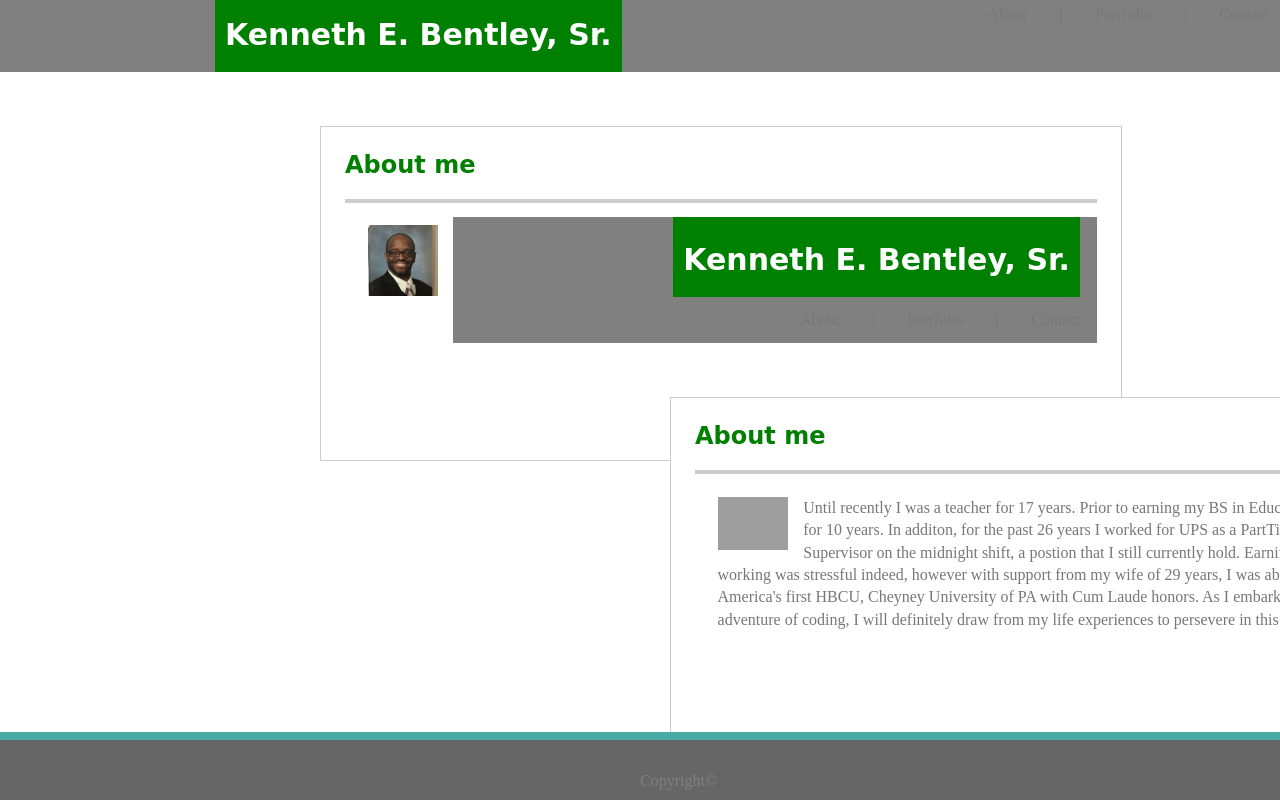
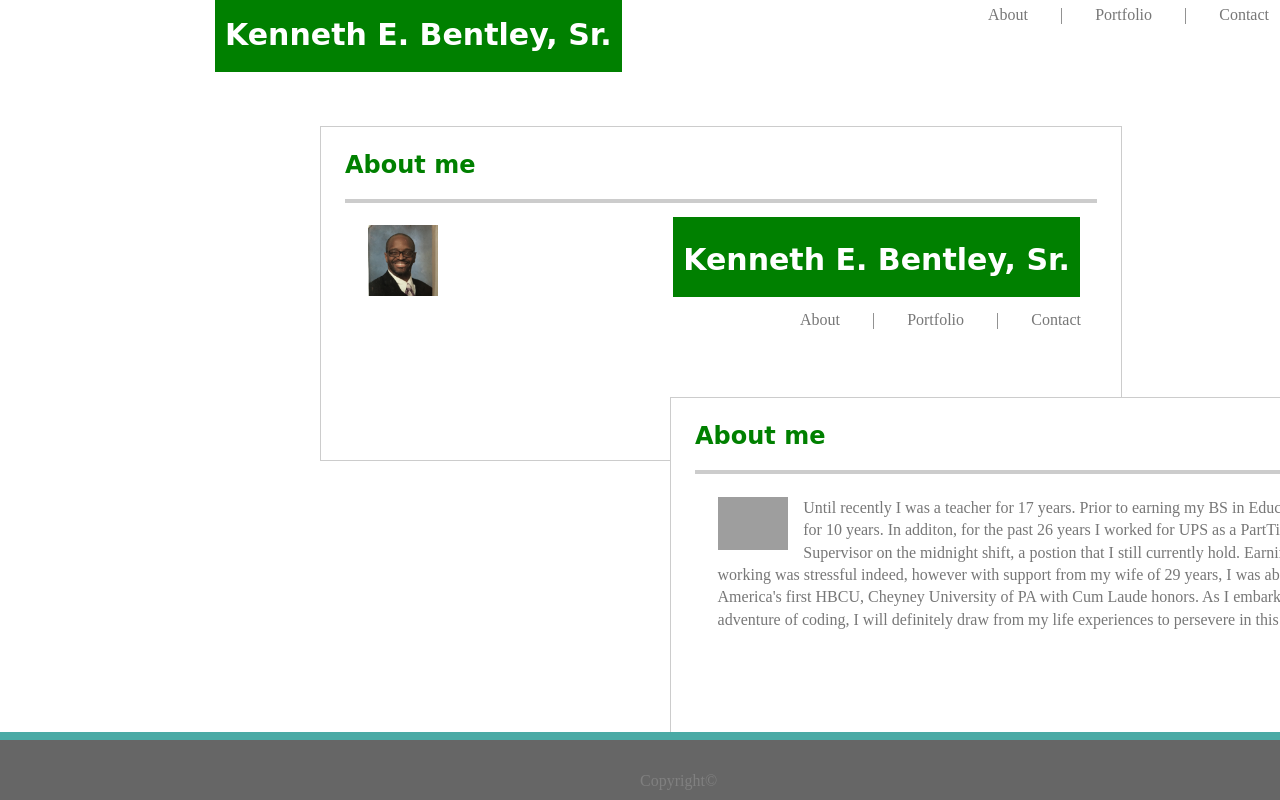
Before and after one commit to kbentley7/myupdatedportfoliokb1, a plain HTML site: page index.html in a window 1280 px wide. Shown: the top 800 px of the page. Drawn offline with Linux system fonts and the light colour scheme; files that its build step writes are made by us from their sources; grey boxes are pictures that could not be loaded.

Commit message:
edited styles.css

```diff
--- a/assets/style.css
+++ b/assets/style.css
@@ -51,7 +51,7 @@ ul {
   margin-top: -8px;
   padding: 0;
   overflow: hidden;
-  background-color:grey;
+  background-color: grey#ffffff;
 }
 
 li h1 {
```
